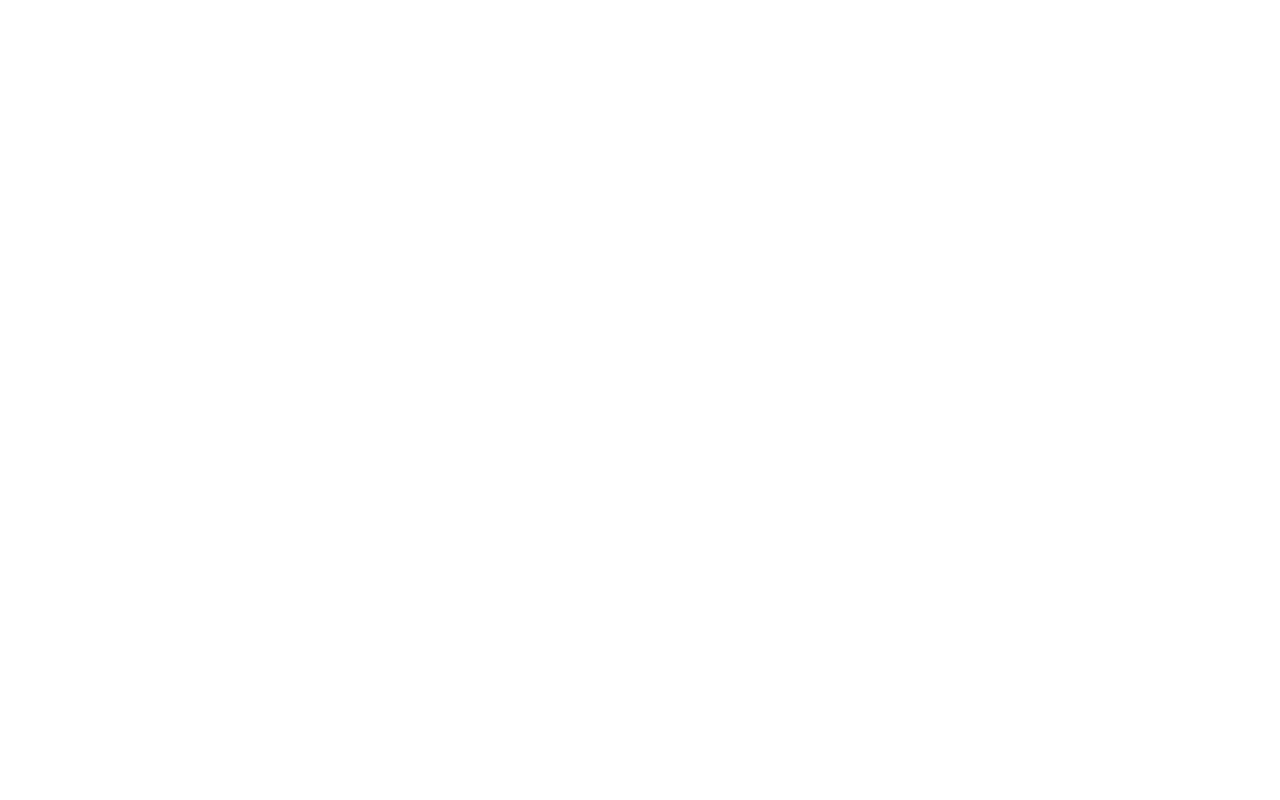
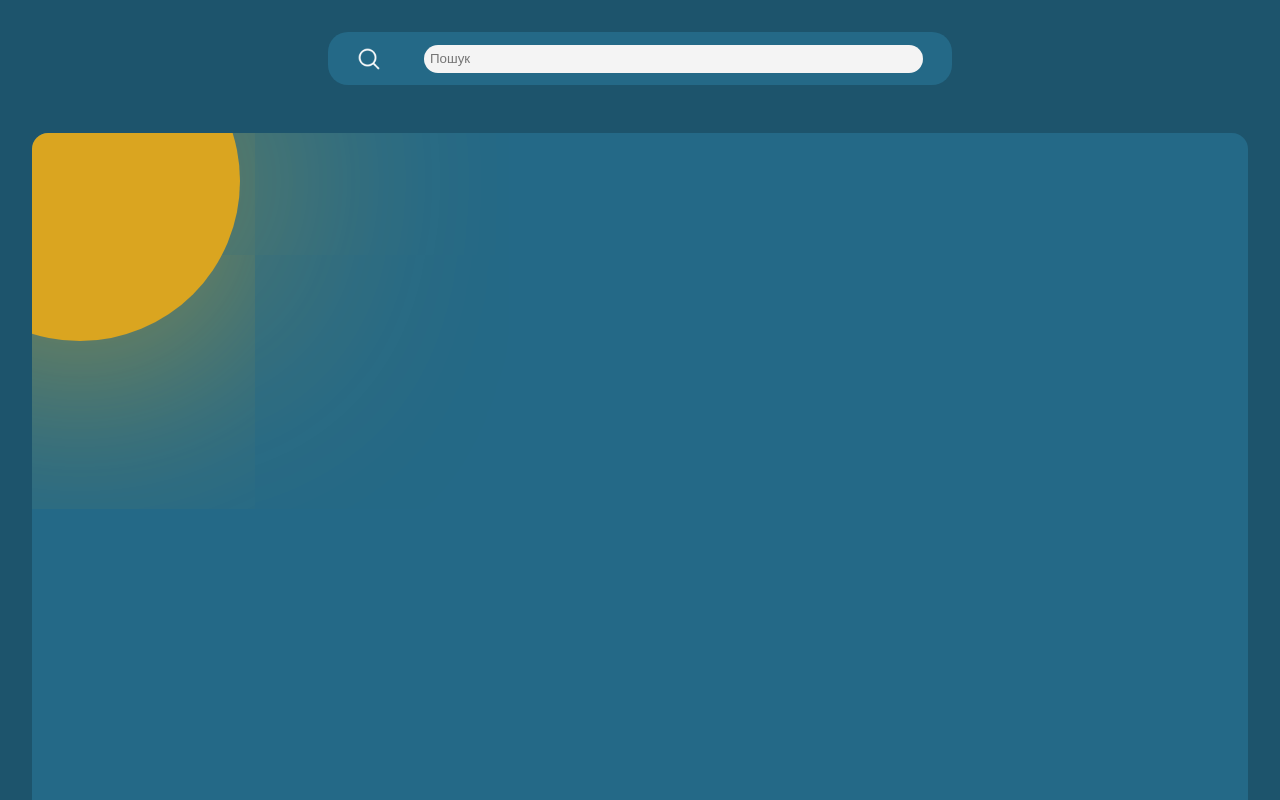
Before and after one commit to Ja5676/course_01-Marryweater, a plain HTML site: page index.html in a window 1280 px wide. Shown: the top 800 px of the page. Drawn offline with Linux system fonts and the light colour scheme.

Commit message:
Webapp Site Change

```diff
--- a/index.html
+++ b/index.html
@@ -3,9 +3,19 @@
 <head>
     <meta charset="UTF-8">
     <meta name="viewport" content="width=device-width, initial-scale=1.0">
+    <script src="https://telegram.org/js/telegram-web-app.js"></script>
+    <link rel="stylesheet" href="styles/main.css">
     <title>Document</title>
 </head>
 <body>
-
+    <div class="wrap">
+        <div class="search-bar">
+            <img class="search-bar-ico" src="assets/search.png" alt="">
+            <input type="text", placeholder="Пошук">
+        </div>
+        <div class="info">
+            <div class="sun" ></div>
+        </div>
+    </div>
 </body>
 </html>
--- /dev/null
+++ b/styles/main.css
@@ -0,0 +1,65 @@
+body {
+    margin: 2rem;
+    background-color: #1D546C;
+}
+
+.wrap {
+    display: flex;
+    justify-content: center;
+    align-items: center;
+    flex-direction: column;
+}
+
+.search-bar {
+    display: flex;
+    justify-content:space-around;
+    align-items: center;
+    background-color: #246987;
+    padding: 0.5rem;
+    padding-top: 0.8rem;
+    padding-bottom: 0.8rem;
+    width: 50%;
+    border-radius: 20px;
+}
+
+.search-bar-ico {
+    height: 1.5rem;
+    filter:invert(100%)
+}
+
+.search-bar input {
+    width: 80%;
+    border-radius:16px;
+    border: none;
+    background-color: #F4F4F4;
+    padding: 0.4rem;
+}
+
+.info {
+    margin-top: 3rem;
+    border-radius: 1rem;
+    background-color: #246987;
+    width: 100%;
+    height: 100vh;
+    overflow: hidden;
+}
+
+.sun {
+    background-color: goldenrod;
+    width: 20rem;
+    height: 20rem;
+    border-radius: 100%;
+    transform: translate(-7rem, -7rem);
+    box-shadow: 0 0 20rem goldenrod;
+
+    animation: sun-animation 1s ease-in-out infinite reverse;
+}
+
+@keyframes sun-animation {
+    0% {
+        box-shadow: 0 0 10rem goldenrod;
+    }
+    100% {
+        box-shadow: 0 0 20rem goldenrod
+    }
+}
```
Also changed, not shown: assets/search.png (added), 2 other files.
